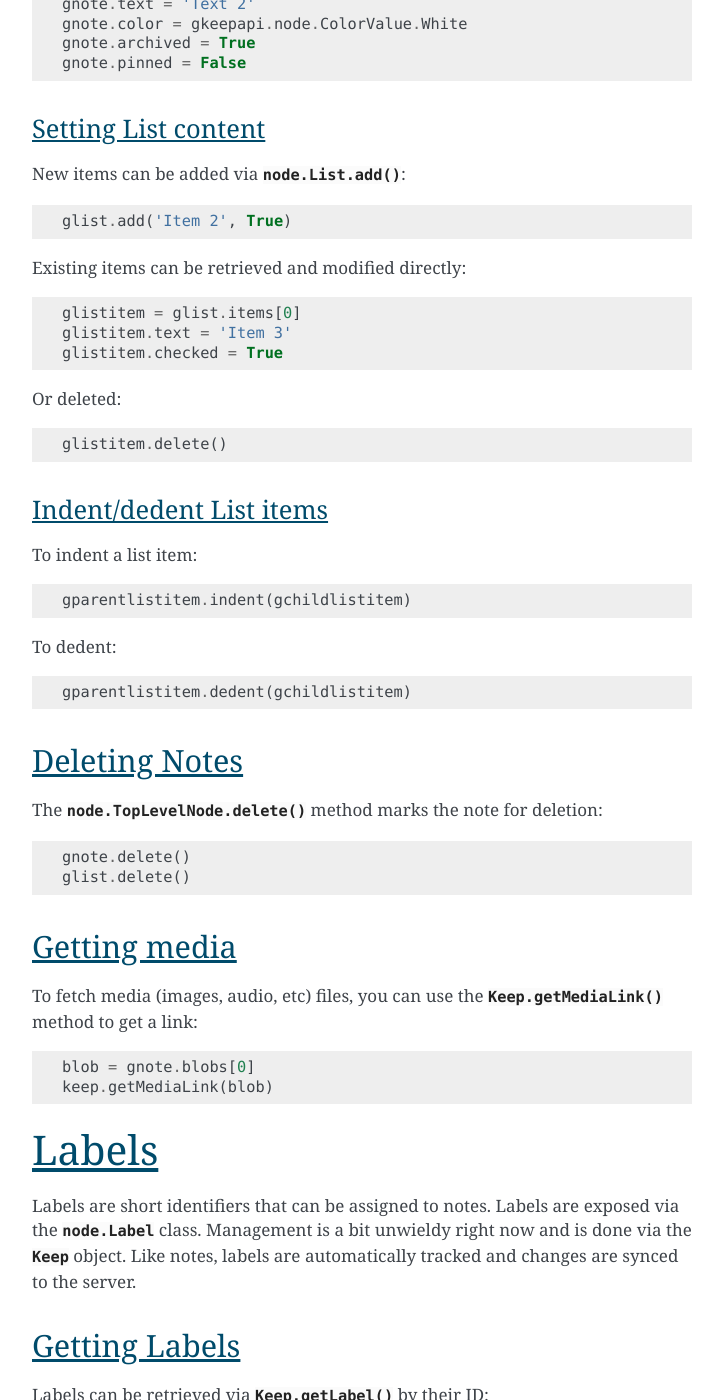
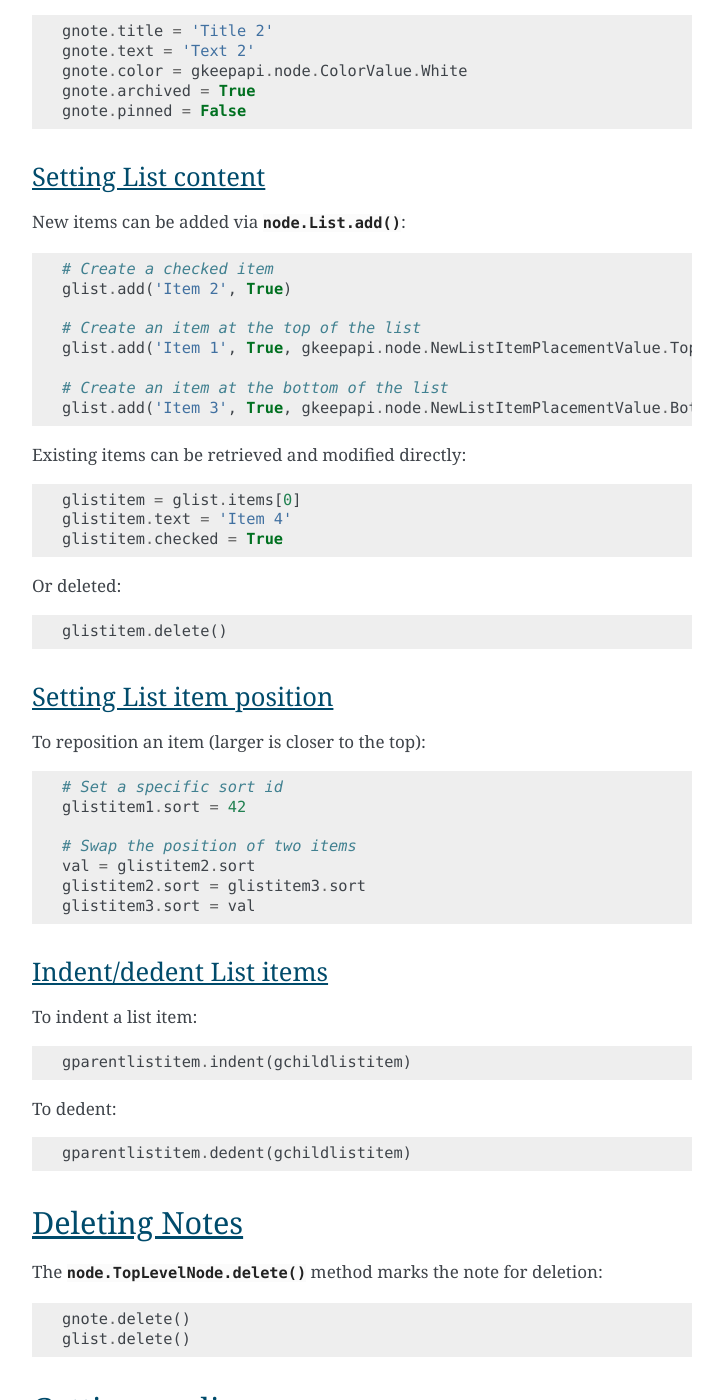
Before and after one commit to kiwiz/gkeepapi, a Sphinx documentation site: the page built from docs/index.rst, in a window 1280 px wide and 1400 px high, scrolled down 5747 px. Shown: the whole window, without its empty margins (388-1111 px from the left). Built offline with Sphinx 7.4.7, drawn with Linux system fonts in a browser that asks for light colours; some of the changed text lies outside the part shown.

Commit message:
Issue #67: Add support for placing items at the top/bottom of a list

```diff
--- a/docs/index.rst
+++ b/docs/index.rst
@@ -202,17 +202,37 @@
 
 New items can be added via :py:meth:`node.List.add`::
 
+    # Create a checked item
     glist.add('Item 2', True)
+
+    # Create an item at the top of the list
+    glist.add('Item 1', True, gkeepapi.node.NewListItemPlacementValue.Top)
+
+    # Create an item at the bottom of the list
+    glist.add('Item 3', True, gkeepapi.node.NewListItemPlacementValue.Bottom)
 
 Existing items can be retrieved and modified directly::
 
     glistitem = glist.items[0]
-    glistitem.text = 'Item 3'
+    glistitem.text = 'Item 4'
     glistitem.checked = True
 
 Or deleted::
 
    glistitem.delete()
+
+Setting List item position
+^^^^^^^^^^^^^^^^^^^^^^^^^^
+
+To reposition an item (larger is closer to the top)::
+
+   # Set a specific sort id
+   glistitem1.sort = 42
+
+   # Swap the position of two items
+   val = glistitem2.sort
+   glistitem2.sort = glistitem3.sort
+   glistitem3.sort = val
 
 Indent/dedent List items
 ^^^^^^^^^^^^^^^^^^^^^^^^
@@ -380,6 +400,12 @@
 
     gkeepapi.node.DEBUG = True
 
+Notes
+=====
+
+- Many sub-elements are read only.
+- :py:class:`node.Node` specific :py:class:`node.NewListItemPlacementValue` settings are not used.
+
 Reporting errors
 ----------------
 
--- a/gkeepapi/__init__.py
+++ b/gkeepapi/__init__.py
@@ -3,7 +3,7 @@
 .. moduleauthor:: Kai <z@kwi.li>
 """
 
-__version__ = '0.11.7'
+__version__ = '0.11.8'
 
 import logging
 import re
```
Also changed, not shown: other parts of docs/index.rst (+2 -2 lines), 1 other file.
